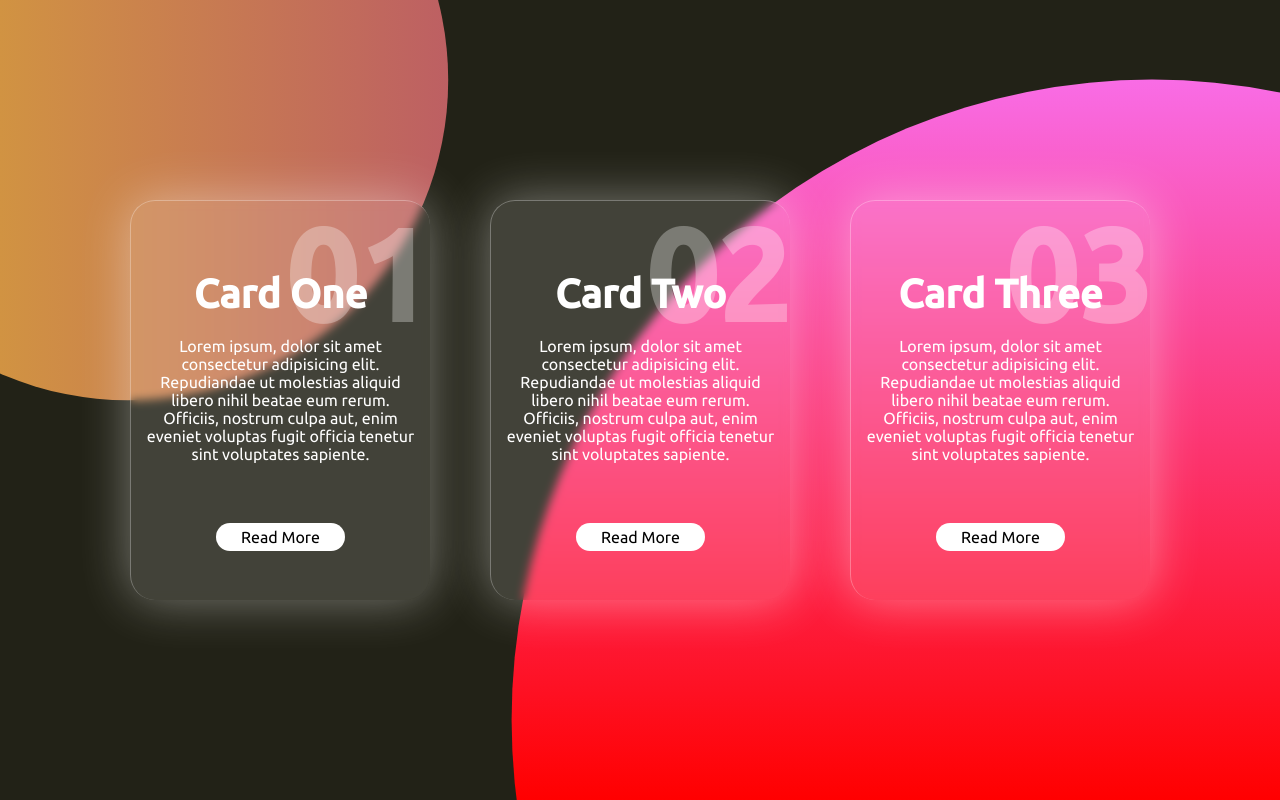
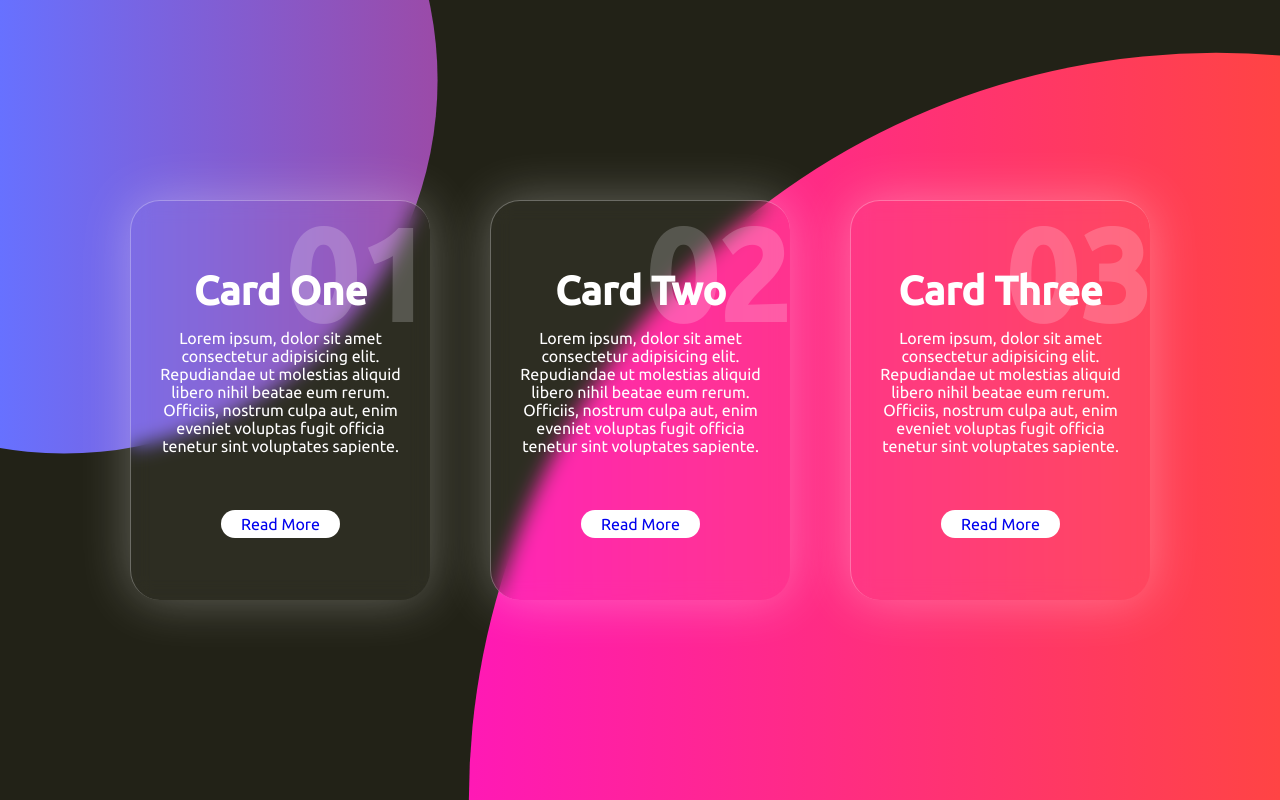
Before and after one commit to Cast01/cartoesDeVidro, a plain HTML site: page index.html in a window 1280 px wide. Drawn offline with Linux system fonts and the light colour scheme.

Commit message:
Refeito sem ajuda do codigo original - 14 de Novembro de 2021

```diff
--- a/style.css
+++ b/style.css
@@ -9,31 +9,28 @@
 }
 body {
     background-color: rgb(34, 34, 23);
+    min-height: 100vh;
     display: flex;
     justify-content: center;
     align-items: center;
-    min-height: 100vh;
 }
 body::before {
     content: '';
     position: fixed;
     width: 100%;
     height: 100%;
-    background: linear-gradient(to top, #f00, rgb(248, 120, 255));
     top: 0;
-    left: 0;
-    clip-path: circle(60% at 90% 90%);
-    z-index: -1;
+    background: linear-gradient(to left, rgb(255, 68, 68), rgb(255, 0, 247));
+    clip-path: circle(70% at 95% 100%);
 }
 body::after {
     content: '';
     position: fixed;
     width: 100%;
     height: 100%;
-    background: linear-gradient(to right, rgb(209, 147, 66), rgb(152, 0, 160));
     top: 0;
-    left: 0;
-    clip-path: circle(30% at 10% 10%);
+    background: linear-gradient(to left, #f00, rgb(103, 113, 255));
+    clip-path: circle(35% at 5% 10%);
     z-index: -1;
 }
 .container {
@@ -44,55 +41,52 @@ body::after {
     padding: 30px 0;
 }
 .card {
+    position: relative;
     width: 300px;
     height: 400px;
     margin: 30px;
-    background-color: rgba(255, 255, 255, .15);
-    border-radius: 25px;
-    overflow: hidden;
     border-top: 1px solid rgba(255, 255, 255, .3);
     border-left: 1px solid rgba(255, 255, 255, .3);
-    box-shadow: 0 0 50px rgba(255, 255, 255, 0.4);
-    backdrop-filter: blur(5px);
+    border-radius: 30px;
+    overflow: hidden;
+    background-color: rgba(255, 255, 255, .05);
+    backdrop-filter: blur(10px);
+    box-shadow: 0 0 50px rgba(255, 255, 255, .3);
+    display: flex;
+    align-items: center;
 }
 .content {
-    position: relative;
+    /* position: relative; */
+    text-align: center;
     color: #fff;
-    display: flex;
-    flex-direction: column;
-    align-items: center;
-    justify-content: center;
-    height: 100%;
-    text-align: center;
 }
 .content h2 {
     position: absolute;
     top: 0;
     right: 0;
     font-size: 8em;
-    color: rgba(255, 255, 255, .3);
+    color: rgba(255, 255, 255, .2);
     pointer-events: none;
 }
 .content h3 {
     font-size: 2.5em;
-    margin: 20px 0 20px;
+    margin-bottom: 15px;
 }
 .content p {
-    padding: 0 15px;
+    padding: 0 20px;
+    margin-bottom: 60px;
 }
 .content a {
-    display: inline-block;
     text-decoration: none;
     background-color: #fff;
-    margin-top: 60px;
-    padding: 5px 25px;
-    border-radius: 30px;
-    color: #000;
+    padding: 5px 20px;
+    border-radius: 20px;
 }
 
 @media only screen and (max-width: 360px) {
     .card {
+        width: 90%;
+        min-width: 200px;
         margin: 30px 0;
-        width: 90%;
     }
 }
```
